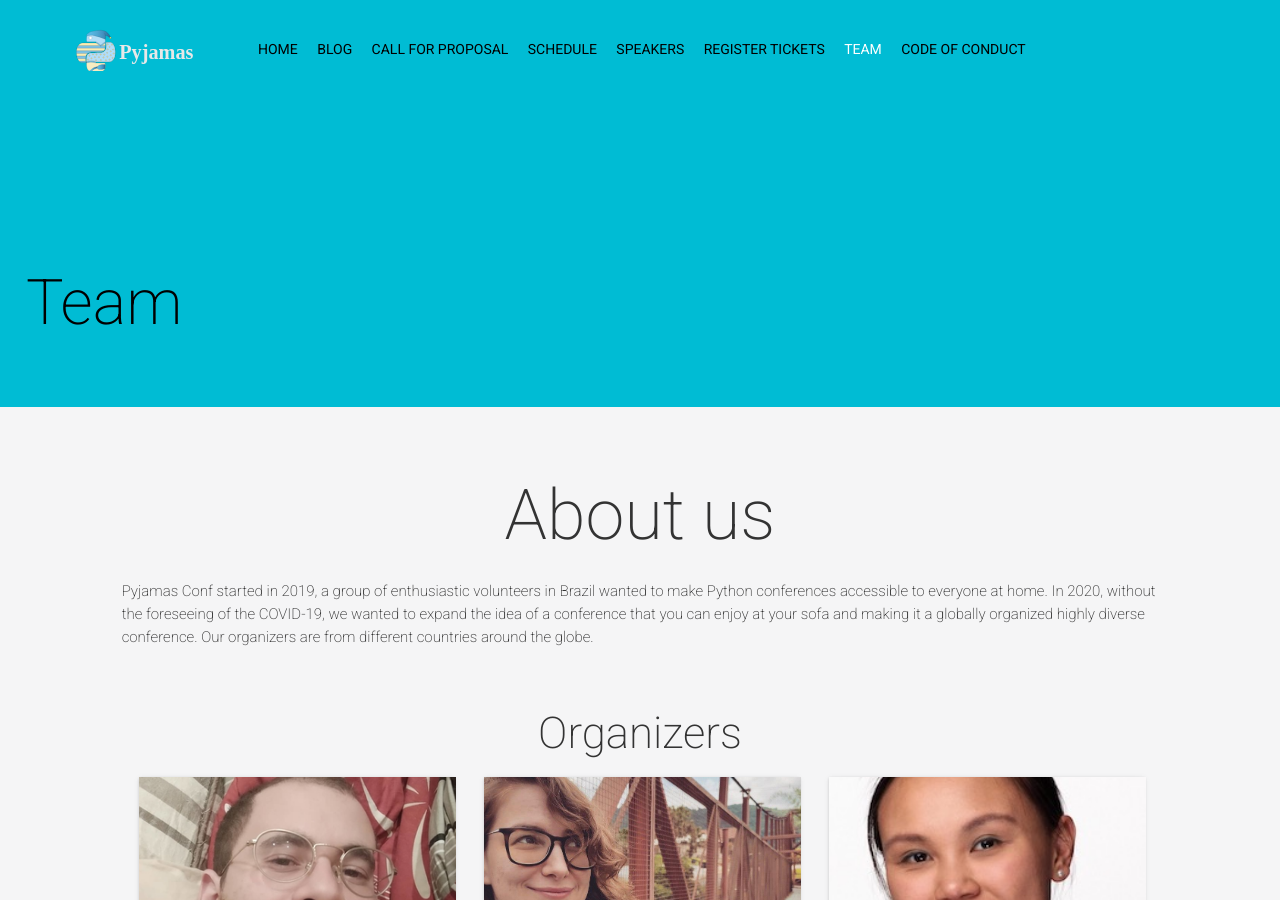
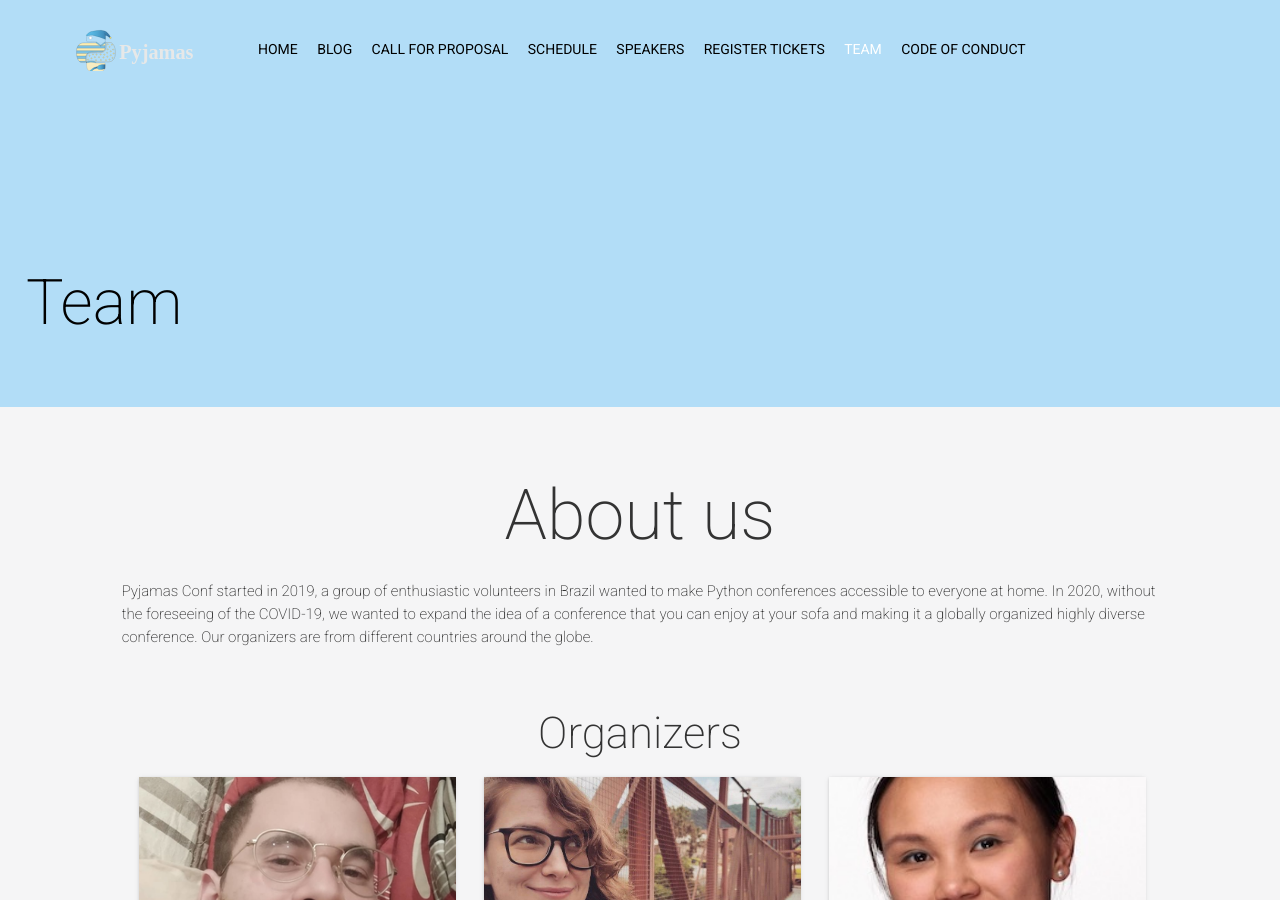
Before and after one commit to pyjamasconf/pyjamas.live, a Jekyll site: the page built from team.html, in a window 1280 px wide and 900 px high. Built offline with Jekyll 4.4.1, drawn with Linux system fonts in a browser that asks for light colours; nearby versions of some CDN libraries; comment, search, counter and statistics services are not loaded.

Commit message:
Adjusting top-sections

```diff
--- a/team.html
+++ b/team.html
@@ -2,7 +2,7 @@
 layout: default
 title: Team
 permalink: /team/
-color: "#00bcd4"
+color: "#b2ddf7"
 modal: team
 ---
 
```
Also changed, not shown: _includes/top-section.html (line endings or trailing spaces), img/sections-background/blog.jpg, img/sections-background/coc.jpg, img/sections-background/coming-soon.jpg, img/sections-background/proposals.jpg, img/sections-background/schedule.jpg, 3 other files.
